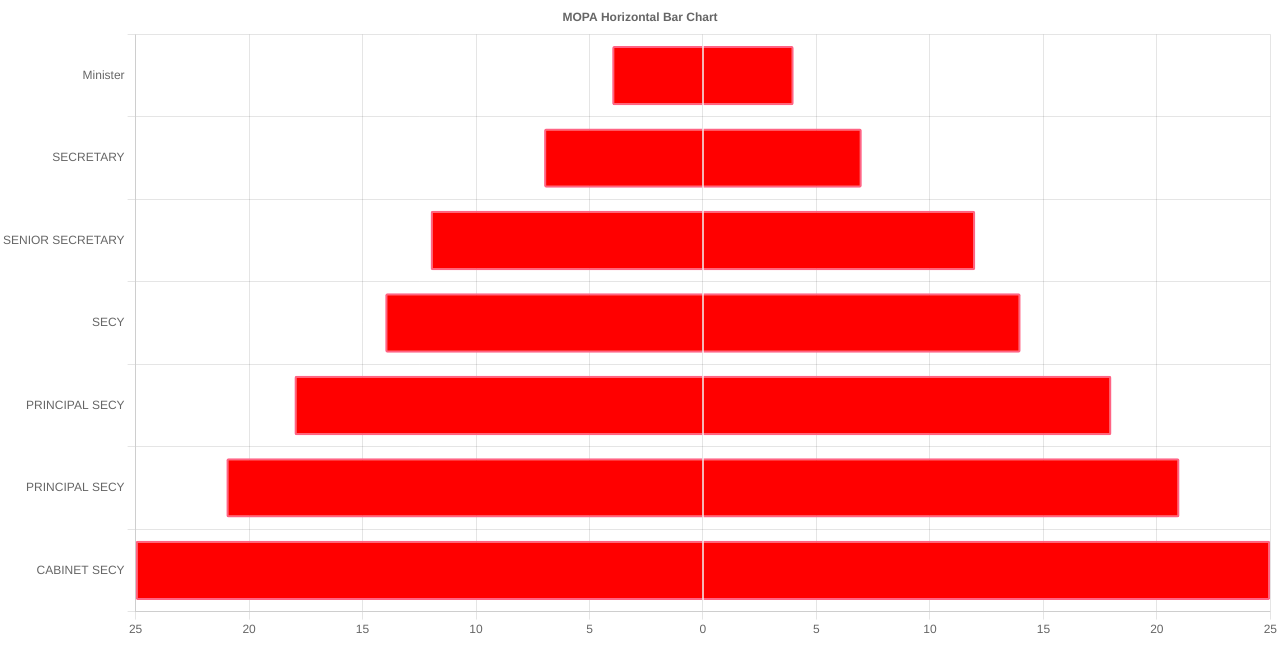
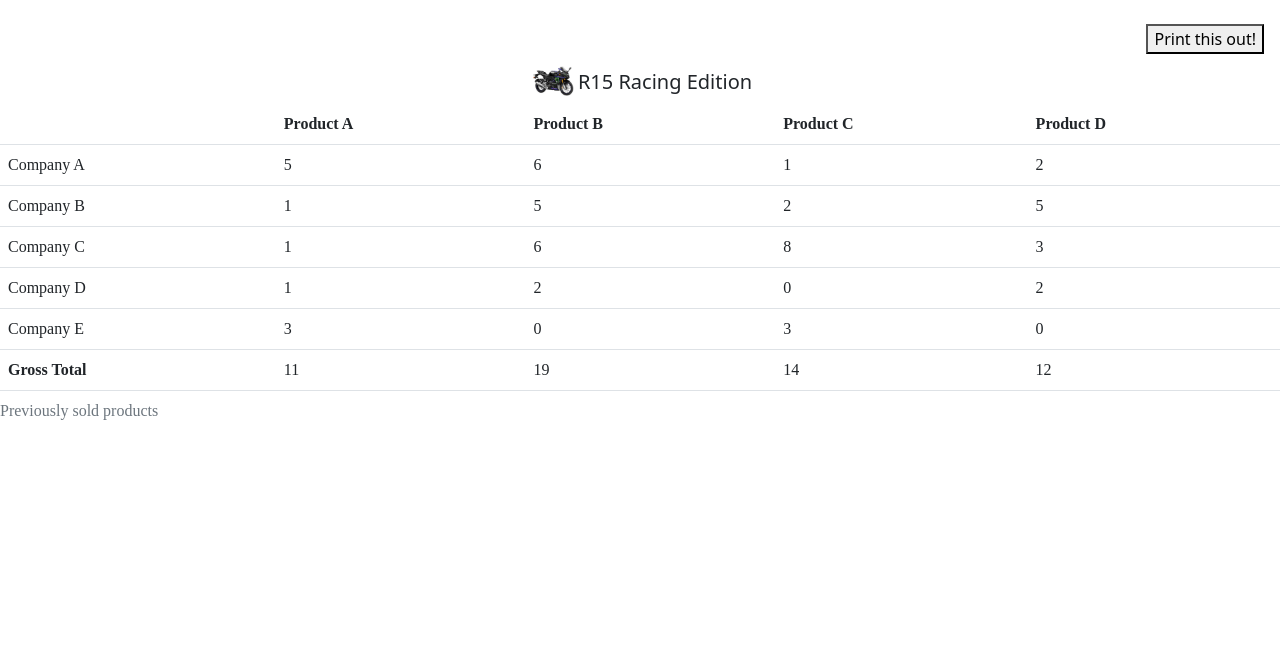
Before and after one commit to Pronab-swe/React-Pyramid-Chart, a React (Create React App) app: page / in a window 1280 px wide. Shown: the top 672 px of the page. Built offline with nearby package versions, Linux system fonts and the light colour scheme.

Commit message:
react-to-print pdf generator package is ready to action and working successfully

```diff
--- a/package.json
+++ b/package.json
@@ -6,11 +6,13 @@
     "@testing-library/jest-dom": "^5.16.5",
     "@testing-library/react": "^13.3.0",
     "@testing-library/user-event": "^13.5.0",
+    "bootstrap": "^5.2.0",
     "chart.js": "^3.9.1",
     "react": "^18.2.0",
     "react-chartjs-2": "^4.3.1",
     "react-dom": "^18.2.0",
     "react-scripts": "5.0.1",
+    "react-to-print": "^2.14.7",
     "web-vitals": "^2.1.4"
   },
   "scripts": {
--- a/src/App.js
+++ b/src/App.js
@@ -1,113 +1,13 @@
-import './App.css';
-
-import {
-  Chart as ChartJS,
-  CategoryScale,
-  LinearScale,
-  BarElement,
-  Title,
-  Tooltip,
-  Legend,
-} from 'chart.js';
-import { Bar } from 'react-chartjs-2';
-
-ChartJS.register(
-  CategoryScale,
-  LinearScale,
-  BarElement,
-  Title,
-  Tooltip,
-  Legend
-);
-
-export const options = {
-  indexAxis: 'y',
-  scales:{
-    x:{
-      stacked:false,
-      ticks: {
-        beginAtZero: true,
-        callback: (v) => {
-          return v < 0 ? -v : v;
-        },
-      }
-    },
-    y:{
-      beginAtZero:true,
-      stacked:true
-    }
-  },
-  // tooltips: {
-  //   // intersect: false,
-  //   callbacks: {
-  //     labels: (c) => {
-  //       const value = Number(c.value);
-  //       const positiveOnly = value < 0 ? -value : value;
-  //       let retStr = "";
-  //       if (c.datasetIndex === 0) {
-  //         retStr += `Male: ${positiveOnly.toString()}`;
-  //       } else {
-  //         retStr += `Female: ${positiveOnly.toString()}`;
-  //       }
-  //       return retStr;
-  //     },
-  //   },
-  // },
-  elements: {
-    bar: {
-      borderWidth: 2,
-      borderRadius:2
-    },
-  },
-  responsive: true,
-  plugins: {
-    tooltip: {
-         callbacks: {
-      label: (c) => {
-        const value = Number(c.raw);
-        const positiveOnly = value < 0 ? -value : value;
-        let label = "";
-          label += `Total: ${positiveOnly.toString()}`;
-        return label;
-      },
-    },
-    },
-    legend: {
-      position: 'none',
-    },
-    title: {
-      display: true,
-      text: 'MOPA Horizontal Bar Chart',
-    },
-  },
-};
-
-const labels = ['Minister', 'SECRETARY', 'SENIOR SECRETARY', 'SECY', 'PRINCIPAL SECY', 'PRINCIPAL SECY', 'CABINET SECY'];
-const dataSet1=[4,7,12,14,18,21,25]
-const dataSet1Form=[]
-dataSet1.forEach((item)=>dataSet1Form.push(item*-1))
-
-export const data = {
-  labels,
-  datasets: [
-    {
-      label: 'Dataset 1',
-      data: [4,7,12,14,18,21,25],
-      borderColor: 'rgb(255, 99, 132)',
-      backgroundColor: 'red',
-    },
-    {
-      label: 'Dataset 2',
-      data:  dataSet1Form,
-      borderColor: 'rgb(255, 99, 132)',
-      backgroundColor:  'red',
-    },
-  ],
-};
+import "./App.css";
+import "../node_modules/bootstrap/dist/css/bootstrap.min.css";
+// import HorizontalBarChart from "./comonents/HorizontalBarChart";
+import GeneratePdf from "./comonents/GeneratePdf";
+// import { GeneratePdf } from './comonents/GeneratePdf';
 
 function App() {
   return (
-      <Bar options={options} data={data} />
+    // <HorizontalBarChart />
+    <GeneratePdf />
   );
 }
 
--- /dev/null
+++ b/src/comonents/DataComponent.js
@@ -0,0 +1,76 @@
+import React, { forwardRef } from "react";
+import Image from "../assets/rM1.png";
+const thStyle = {
+  fontFamily: "Anton",
+  fontWeight: "normal",
+  fontStyle: "normal",
+};
+
+export const DataComponent = forwardRef((props, ref) => {
+  return (
+    <div ref={ref}>
+      <div className="d-flex justify-content-center">
+        <img className="" src={Image} alt="..." width={50} height={50} />
+        <h5 className="text-center pt-3">R15 Racing Edition</h5>
+      </div>
+      <table style={thStyle} className="table">
+        <thead>
+          <tr>
+            <th>&nbsp;</th>
+            <th>Product A</th>
+            <th>Product B</th>
+            <th>Product C</th>
+            <th>Product D</th>
+          </tr>
+        </thead>
+        <tbody>
+          <tr>
+            <td>Company A</td>
+            <td>5</td>
+            <td>6</td>
+            <td>1</td>
+            <td>2</td>
+          </tr>
+          <tr>
+            <td>Company B</td>
+            <td>1</td>
+            <td>5</td>
+            <td>2</td>
+            <td>5</td>
+          </tr>
+          <tr>
+            <td>Company C</td>
+            <td>1</td>
+            <td>6</td>
+            <td>8</td>
+            <td>3</td>
+          </tr>
+          <tr>
+            <td>Company D</td>
+            <td>1</td>
+            <td>2</td>
+            <td>0</td>
+            <td>2</td>
+          </tr>
+          <tr>
+            <td>Company E</td>
+            <td>3</td>
+            <td>0</td>
+            <td>3</td>
+            <td>0</td>
+          </tr>
+          <tr>
+            <td>
+              <strong>Gross Total</strong>
+            </td>
+            <td>11</td>
+            <td>19</td>
+            <td>14</td>
+            <td>12</td>
+          </tr>
+        </tbody>
+        <caption>Previously sold products</caption>
+      </table>
+    </div>
+  );
+});
--- /dev/null
+++ b/src/comonents/GeneratePdf.js
@@ -0,0 +1,27 @@
+import React, { useRef } from "react";
+import ReactToPrint from "react-to-print";
+
+// import { ComponentToPrint } from './ComponentToPrint';
+import { DataComponent } from "./DataComponent";
+
+const GeneratePdf = () => {
+  const componentRef = useRef();
+
+  return (
+    <div>
+      <ReactToPrint
+        trigger={() => (
+          <div className="text-end pt-4 pe-3">
+            {" "}
+            <button>Print this out!</button>{" "}
+          </div>
+        )}
+        content={() => componentRef.current}
+        onBeforePrint={() => (document.title = "R15 Racing")}
+      />
+      <DataComponent ref={componentRef} />
+    </div>
+  );
+};
+
+export default GeneratePdf;
--- /dev/null
+++ b/src/comonents/HorizontalBarChart.js
@@ -0,0 +1,111 @@
+import {
+  Chart as ChartJS,
+  CategoryScale,
+  LinearScale,
+  BarElement,
+  Title,
+  Tooltip,
+  Legend,
+} from 'chart.js';
+import { Bar } from 'react-chartjs-2';
+
+ChartJS.register(
+  CategoryScale,
+  LinearScale,
+  BarElement,
+  Title,
+  Tooltip,
+  Legend
+);
+
+export const options = {
+  indexAxis: 'y',
+  scales:{
+    x:{
+      stacked:false,
+      ticks: {
+        beginAtZero: true,
+        callback: (v) => {
+          return v < 0 ? -v : v;
+        },
+      }
+    },
+    y:{
+      beginAtZero:true,
+      stacked:true
+    }
+  },
+  // tooltips: {
+  //   // intersect: false,
+  //   callbacks: {
+  //     labels: (c) => {
+  //       const value = Number(c.value);
+  //       const positiveOnly = value < 0 ? -value : value;
+  //       let retStr = "";
+  //       if (c.datasetIndex === 0) {
+  //         retStr += `Male: ${positiveOnly.toString()}`;
+  //       } else {
+  //         retStr += `Female: ${positiveOnly.toString()}`;
+  //       }
+  //       return retStr;
+  //     },
+  //   },
+  // },
+  elements: {
+    bar: {
+      borderWidth: 2,
+      borderRadius:2
+    },
+  },
+  responsive: true,
+  plugins: {
+    tooltip: {
+         callbacks: {
+      label: (c) => {
+        const value = Number(c.raw);
+        const positiveOnly = value < 0 ? -value : value;
+        let label = "";
+          label += `Total: ${positiveOnly.toString()}`;
+        return label;
+      },
+    },
+    },
+    legend: {
+      position: 'none',
+    },
+    title: {
+      display: true,
+      text: 'MOPA Horizontal Bar Chart',
+    },
+  },
+};
+
+const labels = ['Minister', 'SECRETARY', 'SENIOR SECRETARY', 'SECY', 'PRINCIPAL SECY', 'PRINCIPAL SECY', 'CABINET SECY'];
+const dataSet1=[4,7,12,14,18,21,25]
+const dataSet1Form=[]
+dataSet1.forEach((item)=>dataSet1Form.push(item*-1))
+
+export const data = {
+  labels,
+  datasets: [
+    {
+      label: 'Dataset 1',
+      data: [4,7,12,14,18,21,25],
+      borderColor: 'rgb(255, 99, 132)',
+      backgroundColor: 'red',
+    },
+    {
+      label: 'Dataset 2',
+      data:  dataSet1Form,
+      borderColor: 'rgb(255, 99, 132)',
+      backgroundColor:  'red',
+    },
+  ],
+};
+const HorizontalBarChart=()=>{
+return(
+    <Bar options={options} data={data} />
+)
+}
+
+export default HorizontalBarChart;
```
Also changed, not shown: src/assets/rM1.png (added), 1 other file (tests, documents, lock files or other folders).
